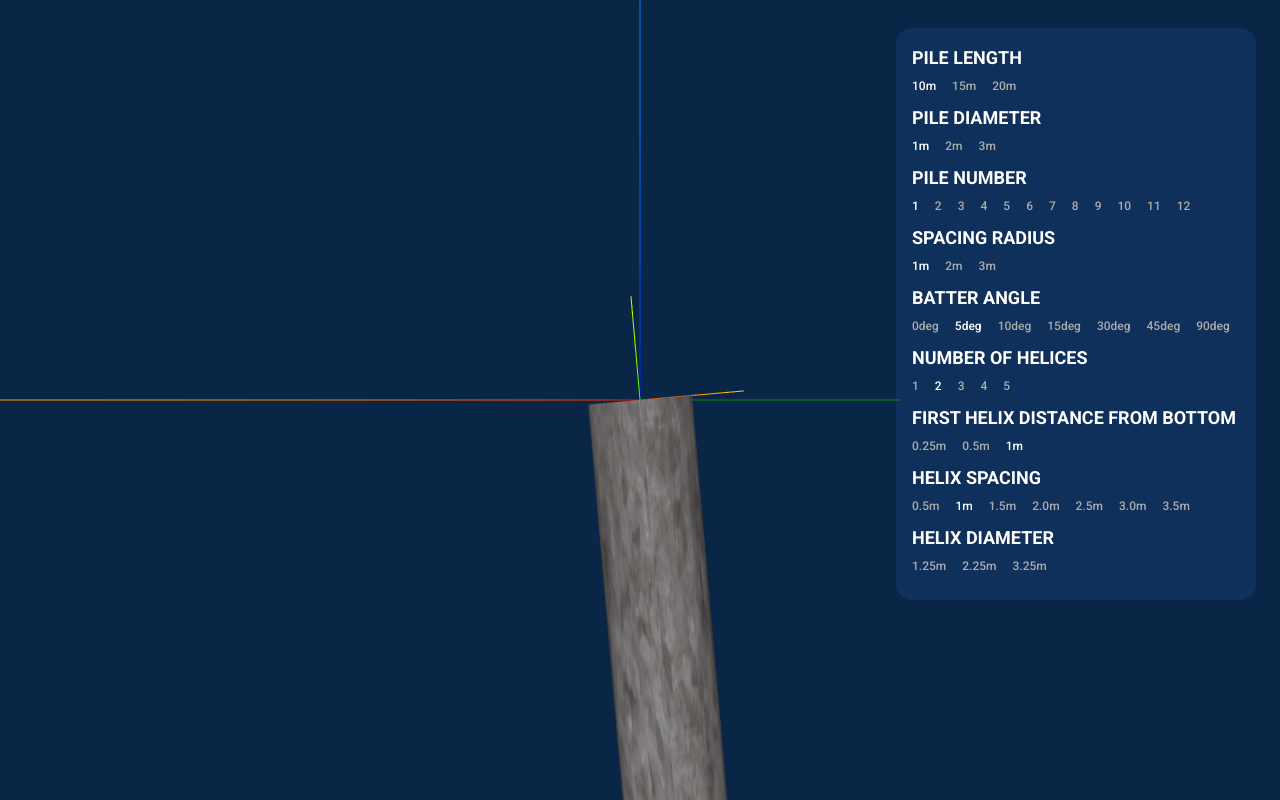
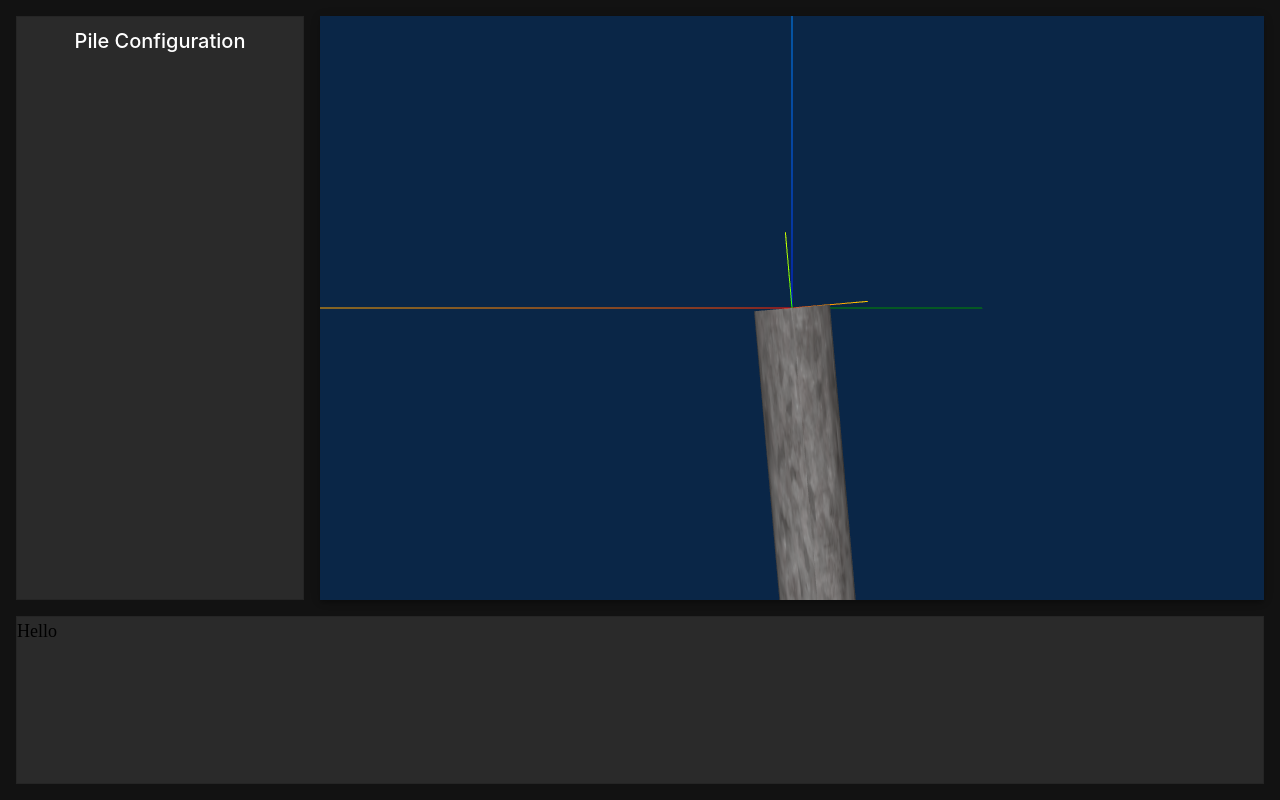
Before and after one commit to coreyyangsmith/r3f-pile-spacing, a React (Vite) app: page / in a window 1280 px wide. Built offline with nearby package versions, Linux system fonts and the light colour scheme.

Commit message:
block out new ui components

```diff
--- a/src/index.css
+++ b/src/index.css
@@ -6,7 +6,7 @@ body,
   left: 0;
   width: 100%;
   height: 100%;
-  background: ivory;
+  background: #121212;
   -webkit-touch-callout: none;
   /* iOS Safari */
   -webkit-user-select: none;
--- a/src/pages/PileSpacing/PileSpacingExperience.tsx
+++ b/src/pages/PileSpacing/Canvas/PileSpacingExperience.tsx
@@ -1,8 +1,20 @@
 import { OrbitControls } from "@react-three/drei";
-import { useCustomization } from "../../context/Customization";
-import Pile from "./Pile";
+import { useCustomization } from "../../../context/Customization";
+import Pile from "../Components/Pile";
 
 const PileSpacingExperience = () => {
+
+    interface Pile {
+        number: number, // number of piles (count)
+        length: number,
+        diameter: number,
+        radius: number, // spacing radius
+        batterAngle: number,
+        numHelices: number,
+        firstHelixDistFromBottom: number,
+        helixSpacing: number,
+        helixDiameter: number,
+    }
 
     const { length,
         diameter,
@@ -26,7 +38,7 @@ const PileSpacingExperience = () => {
         firstHelixDistFromBottom: number,
         helixSpacing: number,
         helixDiameter: number) => {
-        return Array.from({ length: number }).map((_, i) => {
+        return Array.from({ length: number } as Array<number>).map((_, i) => {
             if (number < 1) return null;
 
 
--- a/src/pages/PileSpacing/Helix.tsx
+++ b/src/pages/PileSpacing/Components/Helix.tsx
@@ -1,7 +1,7 @@
 import { useRef, useEffect } from "react";
 import * as THREE from 'three'
-import { metalMaterial } from "../../utils/parameters";
-import MeshGalvanizedMetalMaterial from '../../utils/MeshGalvanizedMetalMaterial.jsx'
+import { metalMaterial } from "../../../utils/parameters.js";
+import MeshGalvanizedMetalMaterial from '../../../utils/MeshGalvanizedMetalMaterial.jsx'
 
 const Helix = (props) => {
     let helixWidth = 1;
--- a/src/pages/PileSpacing/Pile.tsx
+++ b/src/pages/PileSpacing/Components/Pile.tsx
@@ -1,6 +1,4 @@
-import React from 'react'
-import { metalMaterial } from '../../utils/parameters.js'
-import MeshGalvanizedMetalMaterial from '../../utils/MeshGalvanizedMetalMaterial.jsx'
+import MeshGalvanizedMetalMaterial from '../../../utils/MeshGalvanizedMetalMaterial.jsx'
 import Helices from './Helices.jsx'
 
 const Pile = (props) => {
--- /dev/null
+++ b/src/pages/PileSpacing/ConflictConfig/ConflictConfig.tsx
@@ -0,0 +1,24 @@
+import { Paper, Typography } from '@mui/material'
+import React from 'react'
+
+const ConflictConfig = () => {
+    return (
+        <Paper elevation={4}
+            square={true}
+            variant='outlined'
+            sx={{
+                position: 'absolute',
+                top: 'calc(75%)',
+                zIndex: 10,
+                background: 'rgba(255, 255, 255, 0.1)',
+                margin: '16px',
+                width: 'calc(100% - 32px)',
+                height: 'calc(25% - 32px)',
+            }}
+        >
+            <Typography>Hello</Typography>
+        </Paper>
+    )
+}
+
+export default ConflictConfig
--- /dev/null
+++ b/src/pages/PileSpacing/PileConfig/PileConfig.tsx
@@ -0,0 +1,43 @@
+import { Box, Paper, Typography } from '@mui/material'
+import React from 'react'
+
+const PileConfig = () => {
+    return (
+        <Paper elevation={4}
+            square={true}
+            variant='outlined'
+            sx={{
+                position: 'absolute',
+                zIndex: 10,
+                background: 'rgba(255, 255, 255, 0.1)',
+                margin: '16px',
+                width: {
+                    xs: 'calc(33% - 32px)', // 0 - 600px
+                    sm: 'calc(33% - 32px)', // 600 - 900px
+                    md: 'calc(33% - 32px)', // 900 - 1200px
+                    lg: 'calc(25% - 32px)', // 1200 - 1536px
+                    xl: 'calc(25% - 32px)', // 1536px and up
+                },
+                height: {
+                    xs: 'calc(75% - 16px)', // 0 - 600px
+                    sm: 'calc(75% - 16px)', // 600 - 900px
+                    md: 'calc(75% - 16px)', // 900 - 1200px
+                    lg: 'calc(75% - 16px)', // 1200 - 1536px
+                    xl: 'calc(75% - 16px)', // 1536px and up
+                },
+            }}
+        >
+            {/* Title */}
+            <Typography variant="h6" // TODO, implement theme to make text size responsive
+                sx={{ padding: '8px', textAlign: 'center', color: 'white' }}>Pile Configuration</Typography>
+
+            {/* Tab & Box */}
+            <Paper>
+
+            </Paper>
+
+        </Paper >
+    )
+}
+
+export default PileConfig
--- a/src/pages/PileSpacing/PileSpacing.tsx
+++ b/src/pages/PileSpacing/PileSpacing.tsx
@@ -2,14 +2,45 @@
 import { Canvas } from '@react-three/fiber'
 
 // My Components
-import PileSpacingExperience from "./PileSpacingExperience"
+import PileSpacingExperience from "./Canvas/PileSpacingExperience"
 import Configurator from '../../components/Configurator'
+import PileConfig from './PileConfig/PileConfig'
+import ConflictConfig from './ConflictConfig/ConflictConfig'
+import { Paper, Typography } from '@mui/material'
 
 const PileSpacing = () => {
     return <>
-        <Canvas>
-            <PileSpacingExperience />
-        </Canvas>
+        <PileConfig />
+        <ConflictConfig />
+
+        <Paper
+            square={true}
+            elevation={4}
+            sx={{
+                width: {
+                    xs: "calc(67% - 16px)",
+                    sm: "calc(67% - 16px)",
+                    md: "calc(67% - 16px)",
+                    lg: "calc(75% - 16px)",
+                    xl: "calc(75% - 16px)",
+                },
+                height: "calc(75% - 16px)",
+                position: "absolute",
+                zIndex: 10,
+                top: "16px",
+                left: {
+                    xs: "calc(33%)",
+                    sm: "calc(33%)",
+                    md: "calc(33%)",
+                    lg: "calc(25%)",
+                    xl: "calc(25%)",
+                },
+            }}>
+            <Canvas>
+                <PileSpacingExperience />
+            </Canvas >
+        </Paper >
+
 
         <Configurator />
     </>
```
Also changed, not shown: src/pages/PileSpacing/Components/Helices.jsx (renamed from src/pages/PileSpacing/Helices.jsx).
